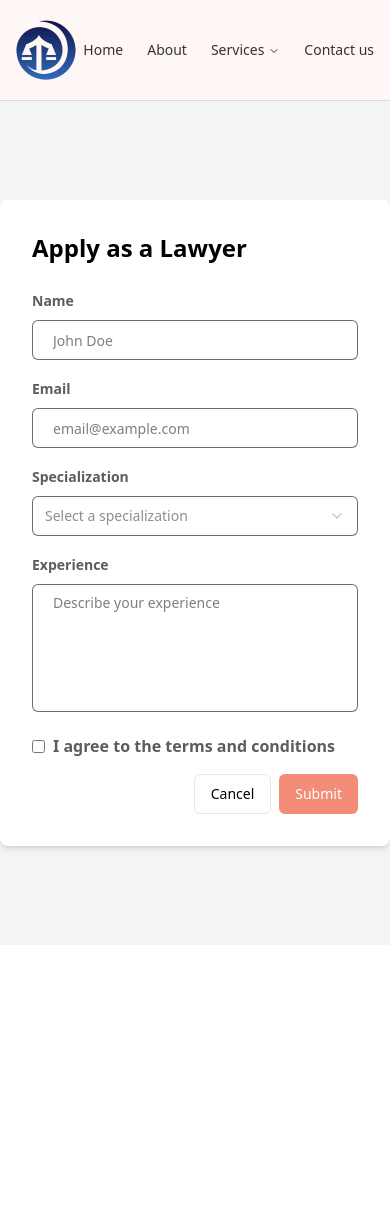
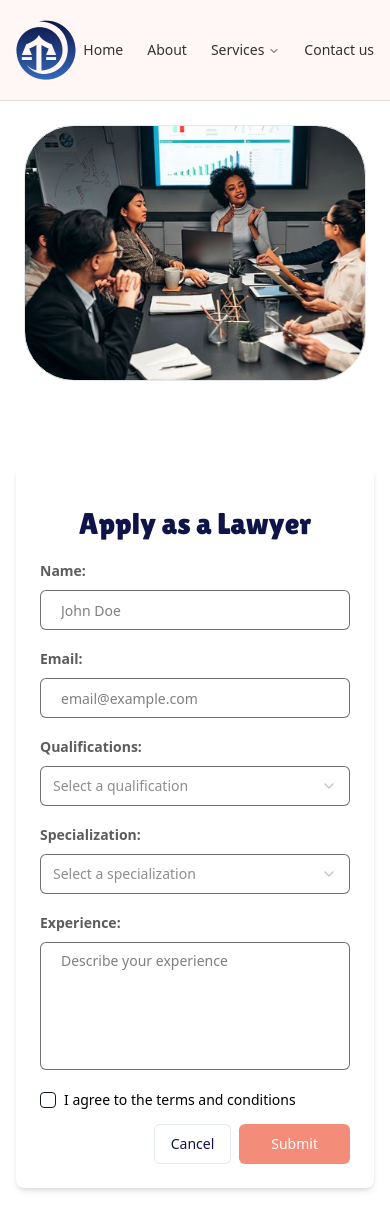
Before and after one commit to Project-legalease/legalease-client, a Next.js app: page /apply-as-a-lawyer in a window 390 px wide. Shown: the top 1230 px of the page. Before the commit the page ends 945 px from the top, so only its background shows below. Built offline with nearby package versions, Linux system fonts and the light colour scheme; a web font is replaced by a local one.

Commit message:
Broke down the apply as lawyer page into smaller components and also intoduced responsive designs to it.

```diff
--- a/app/apply-as-a-lawyer/page.tsx
+++ b/app/apply-as-a-lawyer/page.tsx
@@ -1,5 +1,5 @@
 import { Metadata } from "next";
-import ApplyAsALawyer from "@/components/apply-as-a-lawyer/applyAsLawyer";
+import Apply from "@/components/apply-as-a-lawyer/apply";
 
 export const metadata: Metadata = {
   title: "Apply As A Lawyer | LegalEase",
@@ -7,5 +7,5 @@ export const metadata: Metadata = {
 };
 
 export default function Page() {
-  return <ApplyAsALawyer />;
+  return <Apply />;
 }
--- a/app/booking-app/page.tsx
+++ b/app/booking-app/page.tsx
@@ -12,7 +12,7 @@ export const metadata: Metadata = {
 
 function BookAppointment() {
   return (
-    <div className="min-h-screen w-full p-2 bg-primary-whiteF5 drop-shadow-xl">
+    <div className="min-h-screen w-full p-2 bg-white drop-shadow-xl">
       <Booking />
     </div>
   );
--- a/app/payment/page.tsx
+++ b/app/payment/page.tsx
@@ -7,5 +7,6 @@ export const metadata: Metadata = {
 };
 
 export default function Page() {
-  return <PaymentOptionsForm />;
+    return <PaymentOptionsForm />;
+
 }
--- /dev/null
+++ b/components/apply-as-a-lawyer/apply.tsx
@@ -0,0 +1,14 @@
+import React from "react";
+import ApplyImage from "./applyAsLawyerBg";
+import ApplyAsALawyer from "./applyAsLawyer";
+
+function Apply() {
+  return (
+    <div className="flex flex-col lg:flex-row mb-8">
+      <ApplyImage />
+      <ApplyAsALawyer />
+    </div>
+  );
+}
+
+export default Apply;
--- a/components/apply-as-a-lawyer/applyAsLawyer.tsx
+++ b/components/apply-as-a-lawyer/applyAsLawyer.tsx
@@ -1,3 +1,5 @@
+// components/applyAsLawyer.js
+
 "use client";
 
 import React, { useState } from "react";
@@ -9,13 +11,15 @@ import { z } from "zod";
 import { Select, SelectContent, SelectItem, SelectTrigger, SelectValue } from "@/components/ui/select";
 import { Button } from "@/components/ui/button";
 import Link from "next/link";
+import { Checkbox } from "@/components/ui/checkbox";
 
 const formSchema = z.object({
   name: z.string({ required_error: "Name is required" }).min(1, "Name is required").trim(),
   email: z.string({ required_error: "Email is required" }).min(1, "Email is required").email({ message: "Invalid email address" }),
+  qualification: z.string({ required_error: "Qualification is required" }).min(1, "Qualifications is required").trim(),
   specialization: z.string({ required_error: "Specialization is required" }).min(1, "Specialization is required").trim(),
   experience: z.string({ required_error: "Experience is required" }).min(1, "Experience is required").trim(),
-  agree: z.boolean({ required_error: "You must agree to the terms and conditions" }).refine((val) => val === true, {
+  agree: z.boolean({ required_error: "You must agree to the terms and conditions" }).refine(val => val === true, {
     message: "You must agree to the terms and conditions",
   }),
 });
@@ -41,6 +45,19 @@ const specializations = [
   { value: "other", label: "Other" },
 ];
 
+const qualifications = [
+  { value: "jd_degree", label: "Juris Doctor (JD)" },
+  { value: "llb_degree", label: "Bachelor of Laws (LLB)" },
+  { value: "llm_degree", label: "Master of Laws (LLM)" },
+  { value: "bar_admission", label: "Bar Admission" },
+  { value: "phd_law", label: "PhD in Law" },
+  { value: "certified_mediator", label: "Certified Mediator" },
+  { value: "certified_arbitrator", label: "Certified Arbitrator" },
+  { value: "legal_analyst", label: "Certified Legal Analyst" },
+  { value: "compliance_specialist", label: "Certified Compliance Specialist" },
+  { value: "trial_lawyer", label: "Certified Trial Lawyer" },
+];
+
 const ApplyAsALawyer: React.FC = () => {
   const [error, setError] = useState("");
   const [loading, setLoading] = useState(false);
@@ -50,6 +67,7 @@ const ApplyAsALawyer: React.FC = () => {
     defaultValues: {
       email: "",
       name: "",
+      qualification: "",
       specialization: "",
       experience: "",
       agree: false,
@@ -65,10 +83,13 @@ const ApplyAsALawyer: React.FC = () => {
   }
 
   return (
-    <div className="flex justify-center items-center min-h-screen bg-gray-100">
+    <div className="flex w-full lg:w-1/2 justify-center items-center min-h-screen p-4 lg:p-8">
       <Form {...form}>
-        <form onSubmit={form.handleSubmit(onSubmit)} className="space-y-4 max-w-lg w-full bg-white p-8 rounded-lg shadow-md">
-          <h1 className="text-2xl font-bold mb-6">Apply as a Lawyer</h1>
+        <form
+          onSubmit={form.handleSubmit(onSubmit)}
+          className="space-y-4 w-full bg-white p-6 lg:p-8 rounded-lg shadow-md"
+        >
+          <h1 className="text-3xl text-primary-blue48 font-lilita mt-4 text-center">Apply as a Lawyer</h1>
           {!!error && (
             <div className="relative w-full rounded-lg border px-4 py-3 text-sm border-destructive/50 text-destructive flex items-center gap-2">
               <TbAlertCircle className="size-4" />
@@ -81,7 +102,7 @@ const ApplyAsALawyer: React.FC = () => {
             name="name"
             render={({ field }) => (
               <FormItem>
-                <FormLabel className="text-primary-dark32/80 font-semibold">Name</FormLabel>
+                <FormLabel className="text-primary-dark32/80 font-semibold">Name:</FormLabel>
                 <FormControl>
                   <input
                     placeholder="John Doe"
@@ -99,7 +120,7 @@ const ApplyAsALawyer: React.FC = () => {
             name="email"
             render={({ field }) => (
               <FormItem>
-                <FormLabel className="text-primary-dark32/80 font-semibold">Email</FormLabel>
+                <FormLabel className="text-primary-dark32/80 font-semibold">Email:</FormLabel>
                 <FormControl>
                   <input
                     placeholder="email@example.com"
@@ -114,10 +135,35 @@ const ApplyAsALawyer: React.FC = () => {
 
           <FormField
             control={form.control}
+            name="qualification"
+            render={({ field }) => (
+              <FormItem>
+                <FormLabel className="text-primary-dark32/80 font-semibold">Qualifications:</FormLabel>
+                <Select onValueChange={field.onChange} defaultValue={field.value}>
+                  <FormControl>
+                    <SelectTrigger>
+                      <SelectValue placeholder="Select a qualification" />
+                    </SelectTrigger>
+                  </FormControl>
+                  <SelectContent>
+                    {qualifications.map((qualification) => (
+                      <SelectItem key={qualification.value} value={qualification.value}>
+                        {qualification.label}
+                      </SelectItem>
+                    ))}
+                  </SelectContent>
+                </Select>
+                <FormMessage />
+              </FormItem>
+            )}
+          />
+
+          <FormField
+            control={form.control}
             name="specialization"
             render={({ field }) => (
               <FormItem>
-                <FormLabel className="text-primary-dark32/80 font-semibold">Specialization</FormLabel>
+                <FormLabel className="text-primary-dark32/80 font-semibold">Specialization:</FormLabel>
                 <Select onValueChange={field.onChange} defaultValue={field.value}>
                   <FormControl>
                     <SelectTrigger>
@@ -142,7 +188,7 @@ const ApplyAsALawyer: React.FC = () => {
             name="experience"
             render={({ field }) => (
               <FormItem>
-                <FormLabel className="text-primary-dark32/80 font-semibold">Experience</FormLabel>
+                <FormLabel className="text-primary-dark32/80 font-semibold">Experience:</FormLabel>
                 <FormControl>
                   <textarea
                     placeholder="Describe your experience"
@@ -154,30 +200,23 @@ const ApplyAsALawyer: React.FC = () => {
               </FormItem>
             )}
           />
-
-          <FormField
-            control={form.control}
-            name="agree"
-            render={({ field }) => (
-              <FormItem>
-                <FormControl>
-                  <label className="flex items-center">
-                    <input type="checkbox" {...field} className="mr-2 border-primary-dark32/70 focus-visible:outline-none focus:outline-none" />
-                    <span className="text-primary-dark32/80 font-semibold">I agree to the terms and conditions</span>
-                  </label>
-                </FormControl>
-                <FormMessage />
-              </FormItem>
-            )}
-          />
+          <div className="flex items-center space-x-2">
+            <Checkbox id="terms" />
+            <label
+              htmlFor="terms"
+              className="text-sm font-medium leading-none peer-disabled:cursor-not-allowed peer-disabled:opacity-70"
+            >
+              I agree to the terms and conditions
+            </label>
+          </div>
 
           <div className="flex items-center justify-end gap-2 mt-4">
             <Link href="/">
-              <Button type="button" variant="outline">
+              <Button type="button" variant="outline" className="text-primary-blue48 hover:bg-primary-blue48/20 duration-300">
                 Cancel
               </Button>
             </Link>
-            <Button type="submit" className="bg-primary-orange61/85 text-white">
+            <Button type="submit" className="w-fit px-8 py-2 text-white text-sm bg-primary-orange61/85 rounded-md hover:bg-primary-orange61 duration-300">
               {loading ? "Loading..." : "Submit"}
             </Button>
           </div>
--- /dev/null
+++ b/components/apply-as-a-lawyer/applyAsLawyerBg.tsx
@@ -0,0 +1,11 @@
+import React from "react";
+
+const ApplyImage = () => {
+  return (
+    <div className="w-full lg:w-1/2 bg-white-cover bg-center flex justify-center lg:justify-start">
+      <div className="h-64 lg:h-full w-full lg:w-11/12 border rounded-[50px] m-6 bg-no-repeat bg-cover bg-[url('/images/apply-bg.png')]"></div>
+    </div>
+  );
+};
+
+export default ApplyImage;
--- a/components/ask-a-lawyer/askAlawyer.tsx
+++ b/components/ask-a-lawyer/askAlawyer.tsx
@@ -59,7 +59,7 @@ export default function AskALawyer(): React.JSX.Element {
               </li>
               <li>
                 <span className="text-primary-orange61 font-bold">Explore Our Existing Q&As:</span> Discover answers to previously asked questions from individuals facing similar legal challenges.
-                <Link href="/about" className="text-primary-orange61 underline italic">Visit FAQS&apos;s</Link>
+                <span><Link href="/about" className="text-primary-orange61 underline italic">Visit FAQ&apos;s</Link></span>
               </li>
             </ul>
             </div>
--- a/components/home/expertise.tsx
+++ b/components/home/expertise.tsx
@@ -16,7 +16,7 @@ function LawyerExpertise(): React.JSX.Element {
           solutions?
         </p>
         <Link
-          href="#"
+          href="/apply-as-a-lawyer"
           className="py-3 px-4 rounded-lg bg-primary-orange61 font-bold text-white mt-[22px] font-inria"
         >
           Apply As A Lawyer
```
Also changed, not shown: public/images/apply-bg.png (added).
